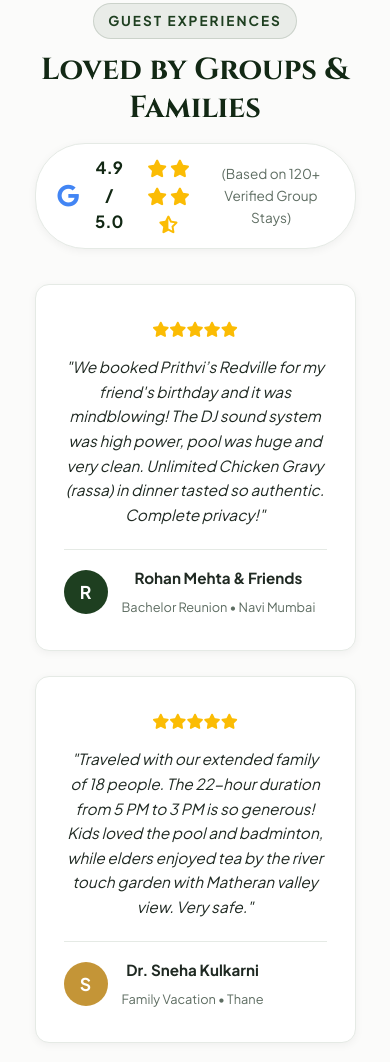
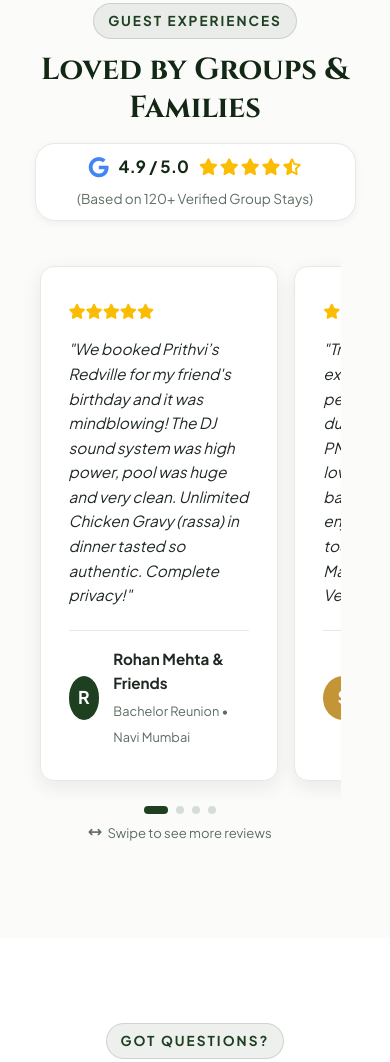
Before and after one commit to sachin540m/prithviredville, a plain HTML site: page index.html in a window 390 px wide. Shown: the part 9579-10641 px from the top of the page. Drawn offline with Linux system fonts and the light colour scheme.

Commit message:
Fix mobile UX: horizontal swipe carousel for guest reviews, responsive contact booking form fields, and Google rating badge

```diff
--- a/index.html
+++ b/index.html
@@ -451,7 +451,8 @@
       <!-- Google 4.9 Star Badge -->
       <div>
         <div class="google-badge-container">
-          <i class="fab fa-google" style="color: #4285f4; font-size: 1.4rem;"></i>
+          <div class="google-badge-left">
+            <i class="fab fa-google" style="color: #4285f4; font-size: 1.3rem;"></i>
             <span style="font-weight: 700; color: var(--primary-dark); font-size: 1.05rem;">4.9 / 5.0</span>
             <span class="google-stars">
               <i class="fas fa-star"></i>
@@ -460,11 +461,14 @@
               <i class="fas fa-star"></i>
               <i class="fas fa-star-half-alt"></i>
             </span>
-          <span style="color: var(--text-muted); font-size: 0.85rem;">(Based on 120+ Verified Group Stays)</span>
+          </div>
+          <span class="google-badge-text">(Based on 120+ Verified Group Stays)</span>
         </div>
       </div>
 
-      <div class="reviews-grid">
+      <!-- Reviews Carousel / Grid -->
+      <div class="reviews-carousel-wrapper">
+        <div class="reviews-grid" id="reviewsGrid">
           <!-- Review 1 -->
           <div class="review-card">
             <div class="review-stars">
@@ -514,6 +518,35 @@
                 <span>Corporate Offsite • Pune</span>
               </div>
             </div>
+          </div>
+
+          <!-- Review 4 -->
+          <div class="review-card">
+            <div class="review-stars">
+              <i class="fas fa-star"></i><i class="fas fa-star"></i><i class="fas fa-star"></i><i class="fas fa-star"></i><i class="fas fa-star"></i>
+            </div>
+            <p class="review-text">
+              "Celebrated my parents' 25th anniversary with 15 cousins. The river-touch location is peaceful with zero disturbance. Homemade hot meals were unlimited and served with great warmth. The sunset behind the hills was unforgettable!"
+            </p>
+            <div class="reviewer-profile">
+              <div class="reviewer-avatar" style="background: #8e44ad;">P</div>
+              <div class="reviewer-info">
+                <h5>Priya Sawant</h5>
+                <span>Family Celebration • Dadar, Mumbai</span>
+              </div>
+            </div>
+          </div>
+        </div>
+
+        <!-- Mobile Carousel Navigation Dots & Hint -->
+        <div class="reviews-carousel-dots" id="reviewsDots">
+          <span class="review-dot active" data-index="0"></span>
+          <span class="review-dot" data-index="1"></span>
+          <span class="review-dot" data-index="2"></span>
+          <span class="review-dot" data-index="3"></span>
+        </div>
+        <div class="reviews-swipe-hint">
+          <i class="fas fa-arrows-left-right"></i> Swipe to see more reviews
         </div>
       </div>
     </div>
--- a/script.js
+++ b/script.js
@@ -308,4 +308,35 @@ document.addEventListener('DOMContentLoaded', () => {
       });
     }
   }
+
+  // 8. Reviews Mobile Carousel Dot Sync
+  const reviewsGrid = document.getElementById('reviewsGrid');
+  const reviewDots = document.querySelectorAll('.review-dot');
+
+  if (reviewsGrid && reviewDots.length > 0) {
+    const updateActiveDot = () => {
+      const scrollLeft = reviewsGrid.scrollLeft;
+      const cardWidth = reviewsGrid.querySelector('.review-card')?.offsetWidth || 1;
+      const activeIdx = Math.round(scrollLeft / (cardWidth + 16));
+      reviewDots.forEach((dot, idx) => {
+        if (idx === activeIdx) {
+          dot.classList.add('active');
+        } else {
+          dot.classList.remove('active');
+        }
+      });
+    };
+
+    reviewsGrid.addEventListener('scroll', updateActiveDot, { passive: true });
+
+    reviewDots.forEach(dot => {
+      dot.addEventListener('click', () => {
+        const idx = parseInt(dot.getAttribute('data-index') || '0', 10);
+        const cards = reviewsGrid.querySelectorAll('.review-card');
+        if (cards[idx]) {
+          cards[idx].scrollIntoView({ behavior: 'smooth', block: 'nearest', inline: 'center' });
+        }
+      });
+    });
+  }
 });
--- a/style.css
+++ b/style.css
@@ -1413,24 +1413,51 @@ h1, h2, h3, h4, .brand-logo {
 .google-badge-container {
   display: inline-flex;
   align-items: center;
+  justify-content: center;
   gap: 12px;
   background: #ffffff;
-  padding: 10px 22px;
+  padding: 10px 24px;
   border-radius: 50px;
   box-shadow: var(--shadow-sm);
   border: 1px solid var(--border-color);
   margin-bottom: 35px;
+  flex-wrap: wrap;
+  max-width: 100%;
+}
+
+.google-badge-left {
+  display: inline-flex;
+  align-items: center;
+  gap: 10px;
 }
 
 .google-stars {
   color: #fbbc04;
-  font-size: 1.1rem;
+  font-size: 1.05rem;
+  white-space: nowrap;
+  display: inline-flex;
+  gap: 2px;
+}
+
+.google-badge-text {
+  color: var(--text-muted);
+  font-size: 0.85rem;
+}
+
+.reviews-carousel-wrapper {
+  position: relative;
+  width: 100%;
 }
 
 .reviews-grid {
   display: grid;
-  grid-template-columns: repeat(auto-fit, minmax(320px, 1fr));
+  grid-template-columns: repeat(auto-fit, minmax(280px, 1fr));
   gap: 25px;
+}
+
+.reviews-carousel-dots,
+.reviews-swipe-hint {
+  display: none;
 }
 
 .review-card {
@@ -1771,6 +1798,12 @@ h1, h2, h3, h4, .brand-logo {
   margin-bottom: 20px;
 }
 
+.form-row-2col {
+  display: grid;
+  grid-template-columns: 1fr 1fr;
+  gap: 15px;
+}
+
 .form-group label {
   display: block;
   font-size: 0.9rem;
@@ -1781,6 +1814,9 @@ h1, h2, h3, h4, .brand-logo {
 
 .form-control {
   width: 100%;
+  max-width: 100%;
+  min-width: 0;
+  box-sizing: border-box;
   padding: 12px 16px;
   border-radius: var(--radius-sm);
   border: 1px solid var(--border-color);
@@ -1942,6 +1978,93 @@ h1, h2, h3, h4, .brand-logo {
   .booking-bar-form {
     grid-template-columns: 1fr;
   }
+
+  /* Contact Form Mobile Optimization */
+  .contact-layout {
+    grid-template-columns: 1fr;
+    gap: 30px;
+  }
+  .form-row-2col {
+    grid-template-columns: 1fr;
+    gap: 0;
+  }
+  .contact-card {
+    padding: 24px 18px;
+    border-radius: var(--radius-sm);
+  }
+
+  /* Mobile Google Reviews Horizontal Carousel */
+  .google-badge-container {
+    padding: 10px 18px;
+    border-radius: 20px;
+    gap: 8px;
+    width: auto;
+    max-width: 100%;
+  }
+
+  .reviews-carousel-wrapper {
+    position: relative;
+    margin: 0 -15px;
+  }
+
+  .reviews-grid {
+    display: flex;
+    overflow-x: auto;
+    scroll-snap-type: x mandatory;
+    -webkit-overflow-scrolling: touch;
+    gap: 16px;
+    padding: 10px 20px 20px;
+    scrollbar-width: none;
+  }
+
+  .reviews-grid::-webkit-scrollbar {
+    display: none;
+  }
+
+  .review-card {
+    flex: 0 0 85%;
+    min-width: 85%;
+    max-width: 85%;
+    scroll-snap-align: center;
+    border-radius: var(--radius-md);
+    box-shadow: 0 6px 20px rgba(18, 40, 20, 0.08);
+    border: 1px solid var(--border-color);
+    text-align: left;
+  }
+
+  .reviews-carousel-dots {
+    display: flex;
+    align-items: center;
+    justify-content: center;
+    gap: 8px;
+    margin-top: 5px;
+    margin-bottom: 8px;
+  }
+
+  .review-dot {
+    width: 8px;
+    height: 8px;
+    border-radius: 50%;
+    background: #d4ded5;
+    transition: all 0.3s ease;
+    cursor: pointer;
+  }
+
+  .review-dot.active {
+    width: 24px;
+    border-radius: 10px;
+    background: var(--primary);
+  }
+
+  .reviews-swipe-hint {
+    display: flex;
+    align-items: center;
+    justify-content: center;
+    gap: 6px;
+    font-size: 0.82rem;
+    color: var(--text-muted);
+    margin-bottom: 10px;
+  }
 }
 
 
```
Also changed, not shown: contact.html (+1 -1 lines). Lines whose indentation alone changed are shown as unchanged.
